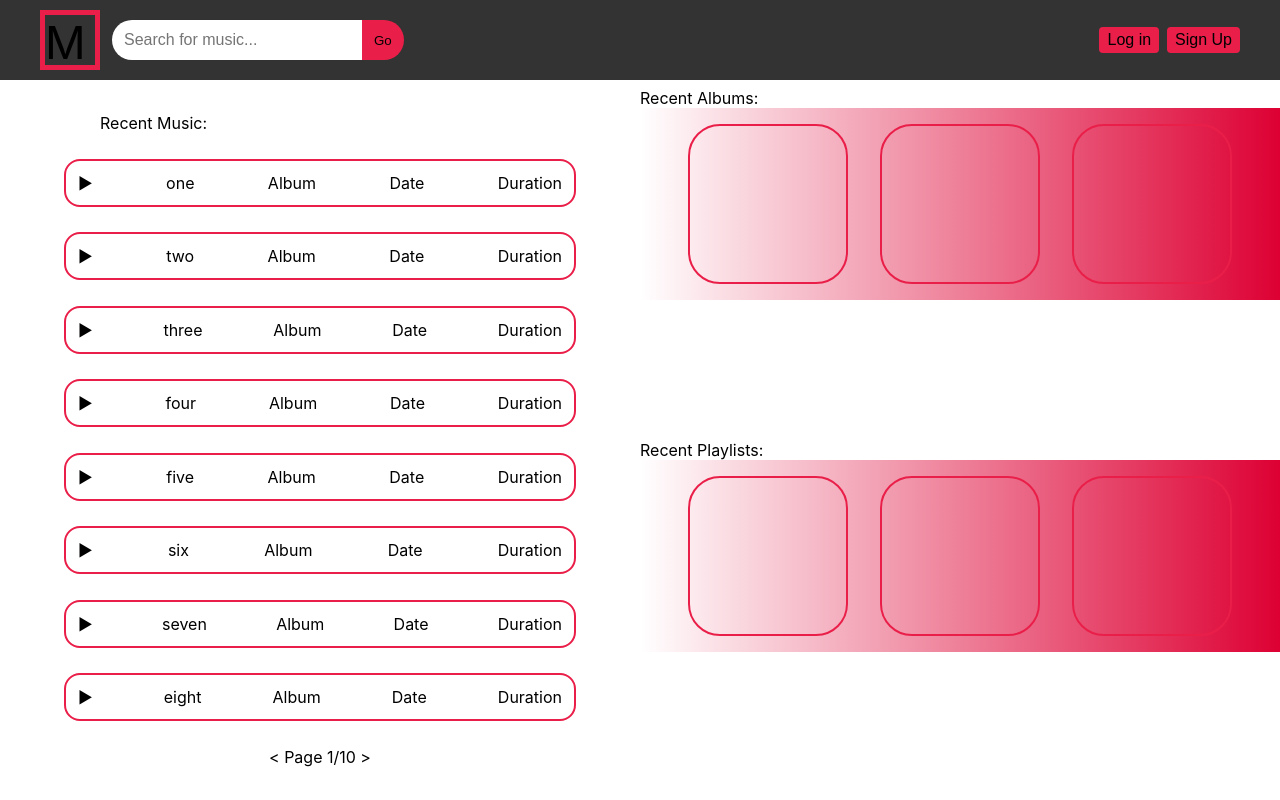
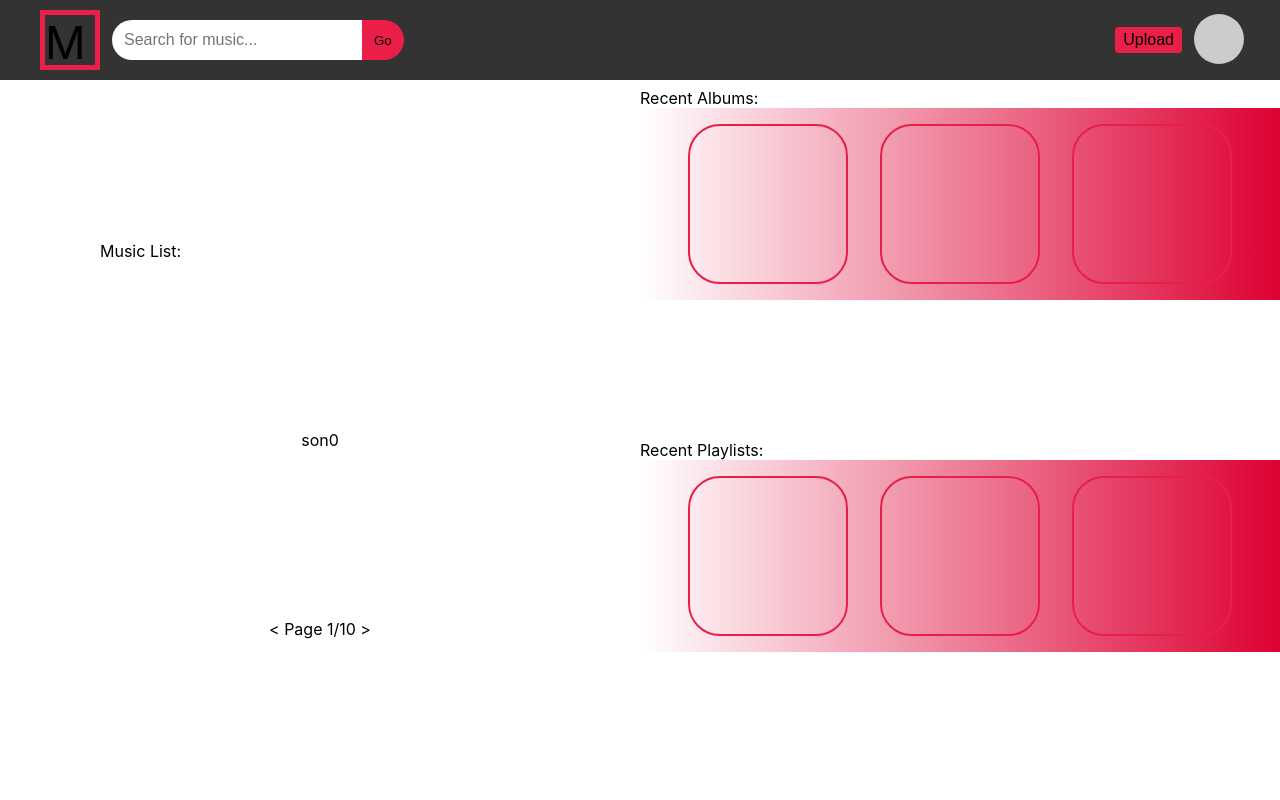
Before and after one commit to amodmanjarekar/music-streaming-project, a Next.js app in the folder musico-client/: page / in a window 1280 px wide. Built offline with nearby package versions, Linux system fonts and the light colour scheme.

Commit message:
add server requests

```diff
--- a/musico-client/components/navbar.js
+++ b/musico-client/components/navbar.js
@@ -3,7 +3,7 @@ import Link from "next/link";
 import styles from "./Navbar.module.css";
 
 export default function Navbar() {
-  const isLoggedIn = false;
+  const isLoggedIn = true;
 
   return (
     <div className={styles.navcontainer}>
--- a/musico-client/package.json
+++ b/musico-client/package.json
@@ -9,6 +9,7 @@
     "lint": "next lint"
   },
   "dependencies": {
+    "axios": "^1.1.3",
     "eslint": "8.27.0",
     "eslint-config-next": "13.0.3",
     "next": "13.0.3",
--- a/musico-client/pages/index.js
+++ b/musico-client/pages/index.js
@@ -1,28 +1,144 @@
+import { useState, useEffect } from "react";
 import Layout from "../components/layout";
 import Link from "next/link";
 
 import styles from "../styles/Home.module.css";
-
-const allmusic = [
-  "one",
-  "two",
-  "three",
-  "four",
-  "five",
-  "six",
-  "seven",
-  "eight",
-];
+import axios from "axios";
 
 export default function Home() {
+  const [isLoading, setIsLoading] = useState(false);
+  // const [musicList, setMusicList] = useState(["one", "two"]);
+
+  const musiclist = {
+    songs: [
+      {
+        song_id: 1,
+        title: "son0",
+        artist: 3,
+        duration: null,
+        album_id: 3,
+        link: "path0",
+      },
+      {
+        song_id: 2,
+        title: "son1",
+        artist: 1,
+        duration: null,
+        album_id: 2,
+        link: "path1",
+      },
+      {
+        song_id: 3,
+        title: "son2",
+        artist: 1,
+        duration: null,
+        album_id: 2,
+        link: "path3",
+      },
+      {
+        song_id: 4,
+        title: "01 Sukoon Mila - Mary Kom (Arijit Singh) 160Kbps.mp3",
+        artist: 16,
+        duration: null,
+        album_id: 2,
+        link: "..\\musico-server\\public\\uploads\\music_files1668429457537.mp3",
+      },
+      {
+        song_id: 5,
+        title: "01 Sukoon Mila - Mary Kom (Arijit Singh) 160Kbps.mp3",
+        artist: 16,
+        duration: null,
+        album_id: 2,
+        link: "..musico-serverpublicuploadsmusic_files1668429676871.mp3",
+      },
+      {
+        song_id: 6,
+        title: "02.Bolna.mp3",
+        artist: 16,
+        duration: null,
+        album_id: 2,
+        link: "..musico-serverpublicuploadsmusic_files1668429676915.mp3",
+      },
+      {
+        song_id: 7,
+        title: "02.Bolna.mp3",
+        artist: 16,
+        duration: null,
+        album_id: 2,
+        link: "..musico-serverpublicuploadsmusic_files1668430200902.mp3",
+      },
+      {
+        song_id: 8,
+        title: "heelo",
+        artist: 16,
+        duration: null,
+        album_id: 13,
+        link: "..musico-serverpublicuploadsmusic_files1668431041568.mp3",
+      },
+    ],
+    playlists: [
+      { playlist_id: 1, pl_name: "playlist1", user_id: 1, public: 1 },
+      { playlist_id: 2, pl_name: "playlist2", user_id: 2, public: 1 },
+      { playlist_id: 3, pl_name: "playlist2.1", user_id: 2, public: 1 },
+      { playlist_id: 4, pl_name: "newpalylistmine", user_id: 16, public: 1 },
+    ],
+    albums: [
+      {
+        album_id: 1,
+        artist_id: 1,
+        album_name: "myr_album",
+        date_year: "2022-11-17T18:30:00.000Z",
+      },
+      {
+        album_id: 2,
+        artist_id: 1,
+        album_name: "myr2_album",
+        date_year: "2022-11-29T18:30:00.000Z",
+      },
+      {
+        album_id: 3,
+        artist_id: 2,
+        album_name: "amod_album",
+        date_year: "2021-01-17T18:30:00.000Z",
+      },
+      {
+        album_id: 4,
+        artist_id: 3,
+        album_name: "dhan_album",
+        date_year: "2020-04-07T18:30:00.000Z",
+      },
+      {
+        album_id: 6,
+        artist_id: 16,
+        album_name: "nodejsAlbumHEELO",
+        date_year: "2022-11-13T18:30:00.000Z",
+      },
+    ],
+  };
+
+  useEffect(() => {
+    setIsLoading(true);
+    // fetch("http://192.168.240.148:8888/").then((res) => {
+    //   setMusicList(res);
+    //   setLoading(false);
+    // });
+    // axios({
+    //   method: "get",
+    //   url: `http://192.168.240.148:8888/`,
+    // }).then((response) => {
+    //   setMusicList(response);
+    //   console.log(response);
+    // });
+  }, []);
+
   return (
-    <Layout>
     <div className={styles.homelayout}>
       <div className={styles.musiclist}>
-          <div className={styles.mlisttitle}>Recent Music:</div>
-          {allmusic.map((i) => {
+        <div className={styles.mlisttitle}>Music List:</div>
+        {/* {allmusic.map((i) => {
           return <Musiccard name={i} />;
-          })}
+        })} */}
+        <p>{musiclist.songs[0].title}</p>
         {"< Page 1/10 >"}
       </div>
       <div className={styles.alistcontainer}>
@@ -44,7 +160,6 @@ export default function Home() {
         </div>
       </div>
     </div>
-    </Layout>
   );
 }
 
@@ -59,3 +174,7 @@ function Musiccard(props) {
     </div>
   );
 }
+
+Home.getLayout = function getLayout(page) {
+  return <Layout>{page}</Layout>;
+};
--- a/musico-client/pages/user/profile.js
+++ b/musico-client/pages/user/profile.js
@@ -4,7 +4,6 @@ import styles from "../../styles/Profile.module.css";
 
 export default function Profile() {
   return (
-    <Layout>
     <div className={styles.profilecontainer}>
       <div className={styles.profilecardcontainer}>
         <div className={styles.profilecard}>
@@ -28,6 +27,9 @@ export default function Profile() {
         </div>
       </div>
     </div>
-    </Layout>
   );
 }
+
+Profile.getLayout = function getLayout(page) {
+  return <Layout>{page}</Layout>;
+};
```
Also changed, not shown: 1 other file (tests, documents, lock files or other folders). Lines whose indentation alone changed are shown as unchanged.
